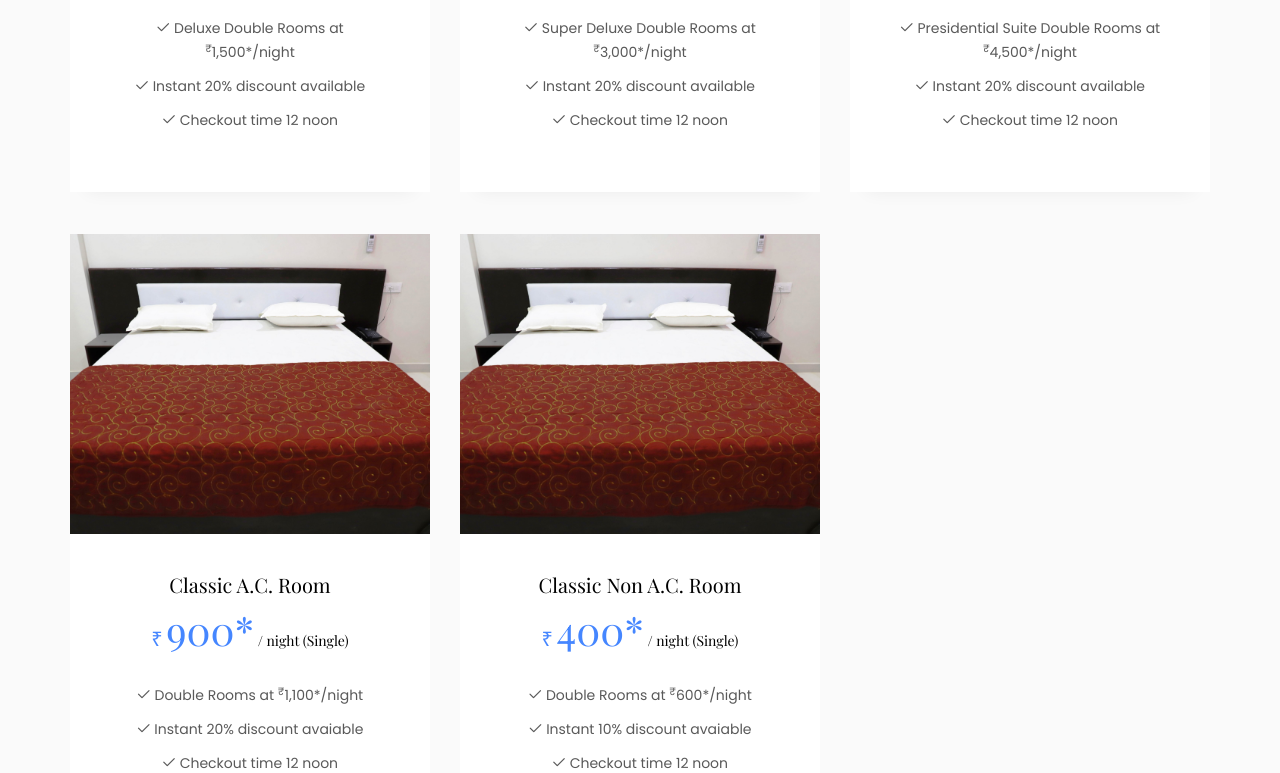
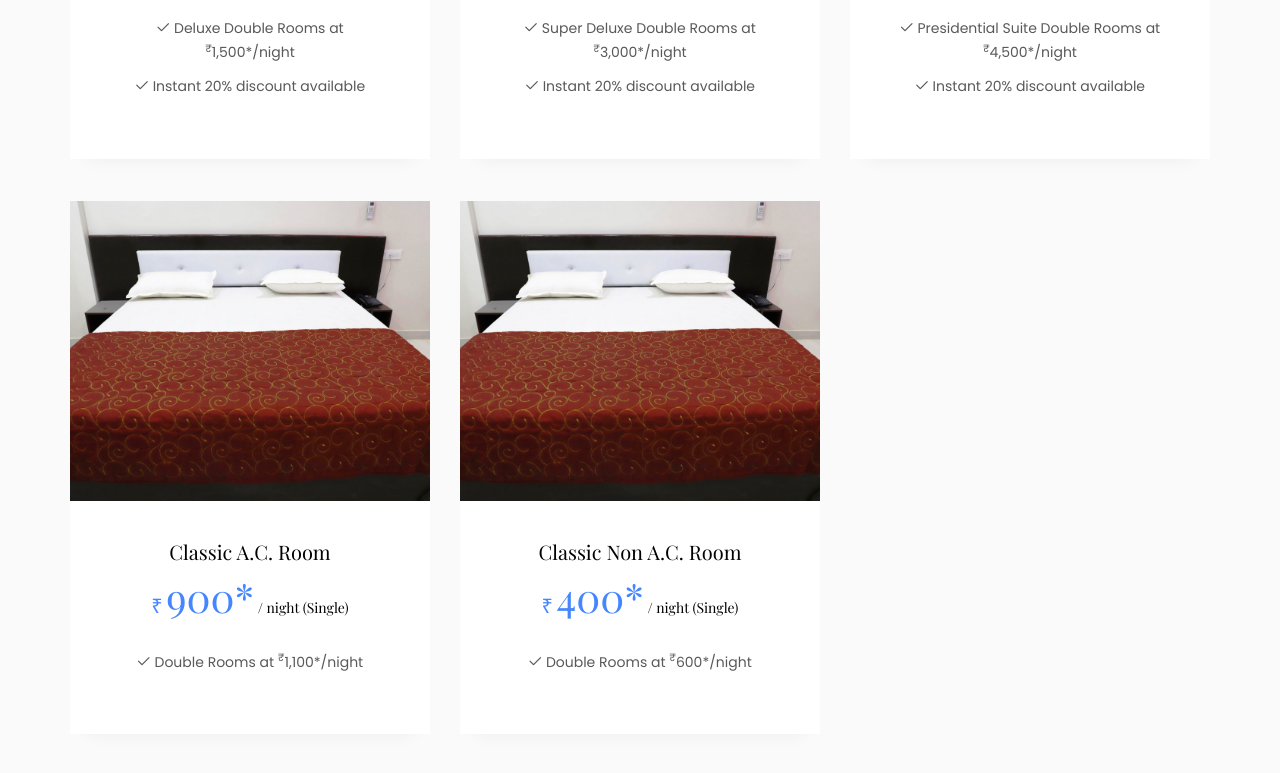
Before and after one commit to webakshar/nawalheritage, a plain HTML site: page rooms.html in a window 1280 px wide. Shown: the part 686-1459 px from the top of the page. Drawn offline with nearby package versions, Linux system fonts and the light colour scheme; files whose address does not match are found by name.

Commit message:
Updated discounts

```diff
--- a/rooms.html
+++ b/rooms.html
@@ -96,7 +96,6 @@ gtag('config', 'UA-131540388-1');
 							<ul>
 								<li><i class="icon-check"></i> Deluxe Double Rooms at <br><sup>₹</sup>1,500*/night</li>
 								<li><i class="icon-check"></i> Instant 20% discount available</li>
-								<li><i class="icon-check"></i> Checkout time 12 noon</li>
 							</ul>
 						</div>
 					</div>
@@ -112,7 +111,6 @@ gtag('config', 'UA-131540388-1');
 							<ul>
 								<li><i class="icon-check"></i> Super Deluxe Double Rooms at <sup>₹</sup>3,000*/night</li>
 								<li><i class="icon-check"></i> Instant 20% discount available</li>
-								<li><i class="icon-check"></i> Checkout time 12 noon</li>
 							</ul>
 						</div>
 					</div>
@@ -128,7 +126,6 @@ gtag('config', 'UA-131540388-1');
 							<ul>
 								<li><i class="icon-check"></i> Presidential Suite Double Rooms at <sup>₹</sup>4,500*/night</li>
 								<li><i class="icon-check"></i> Instant 20% discount available</li>
-								<li><i class="icon-check"></i> Checkout time 12 noon</li>
 							</ul>
 						</div>
 					</div>
@@ -143,8 +140,6 @@ gtag('config', 'UA-131540388-1');
 							</p>
 							<ul>
 								<li><i class="icon-check"></i> Double Rooms at <sup>₹</sup>1,100*/night</li>
-								<li><i class="icon-check"></i> Instant 20% discount avaiable</li>
-								<li><i class="icon-check"></i> Checkout time 12 noon</li>
 							</ul>
 						</div>
 					</div>
@@ -159,8 +154,6 @@ gtag('config', 'UA-131540388-1');
 							</p>
 							<ul>
 								<li><i class="icon-check"></i> Double Rooms at <sup>₹</sup>600*/night</li>
-								<li><i class="icon-check"></i> Instant 10% discount avaiable</li>
-								<li><i class="icon-check"></i> Checkout time 12 noon</li>
 							</ul>
 						</div>
 					</div>
```
